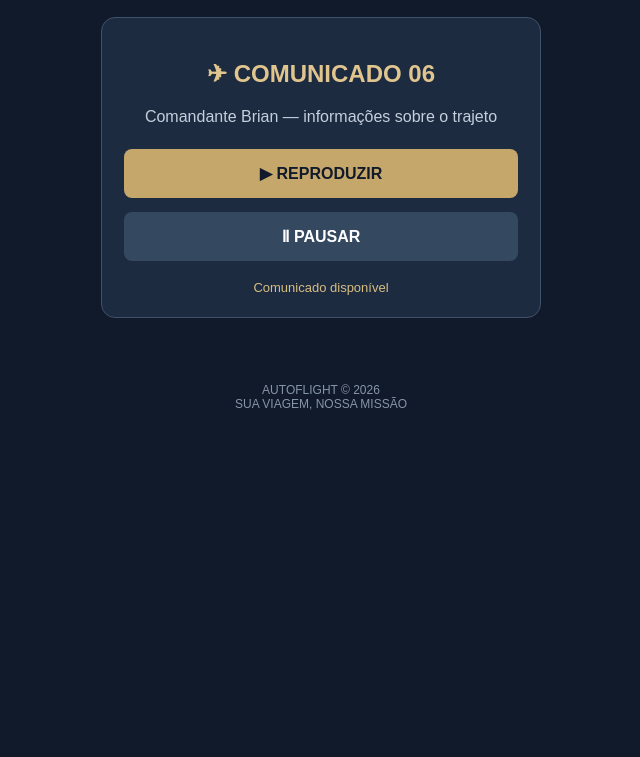
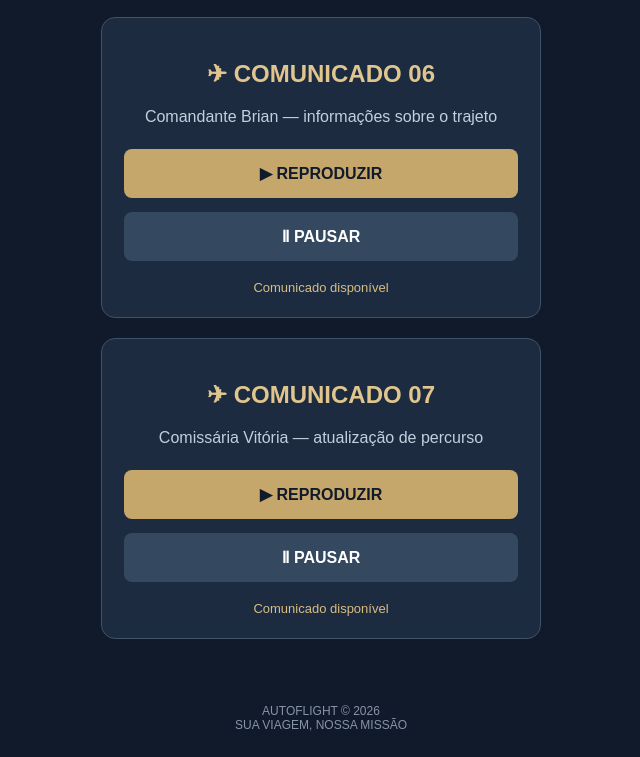
Before and after one commit to joaoms92/autoflight-android, a plain HTML site: page index.html in a window 1280 px wide. Shown: the part 1747-2504 px from the top of the page, without its empty margins (319-959 px from the left). Before the commit the page ends 2183 px from the top, so only its background shows below. Drawn offline with Linux system fonts and the light colour scheme.

Commit message:
Add comunicado 07 audio and update HTML structure

```diff
--- a/index.html
+++ b/index.html
@@ -172,6 +172,18 @@ Comunicado disponível
 </div>
 </div>
 
+<div class="card">
+<h2>✈ COMUNICADO 07</h2>
+<p>Comissária Vitória — atualização de percurso</p>
+
+<button onclick="tocar('comunicado07')">▶ REPRODUZIR</button>
+<button onclick="pausar('comunicado07')" class="secondary">Ⅱ PAUSAR</button>
+
+<div class="status" id="comunicado07Status">
+Comunicado disponível
+</div>
+</div>
+
 </main>
 
 <footer>
@@ -186,7 +198,8 @@ const audios = {
   vitoria: new Audio("./Vitoria_boas_vindas.mp3"),
   comunicado04: new Audio("./Comunicado_04_Brian.mp3"),
   comunicado05: new Audio("./Comunicado_05_Vitoria.mp3"),
-  comunicado06: new Audio("./Comunicado_06_Brian.mp3")
+  comunicado06: new Audio("./Comunicado_06_Brian.mp3"),
+  comunicado07: new Audio("./Comunicado_07_Vitoria.mp3")
 };
 
 let sequenciaAtiva = false;
@@ -197,7 +210,8 @@ const etapas = [
   "brian",
   "comunicado04",
   "comunicado05",
-  "comunicado06"
+  "comunicado06",
+  "comunicado07"
 ];
 
 const mensagens = {
@@ -205,7 +219,8 @@ const mensagens = {
   brian: "Brian: apresentação do comandante",
   comunicado04: "Brian: início oficial da viagem",
   comunicado05: "Vitória: orientações de segurança",
-  comunicado06: "Brian: informações sobre o trajeto"
+  comunicado06: "Brian: informações sobre o trajeto",
+  comunicado07: "Vitória: atualização de percurso"
 };
 
 const start = document.getElementById("start");
```
